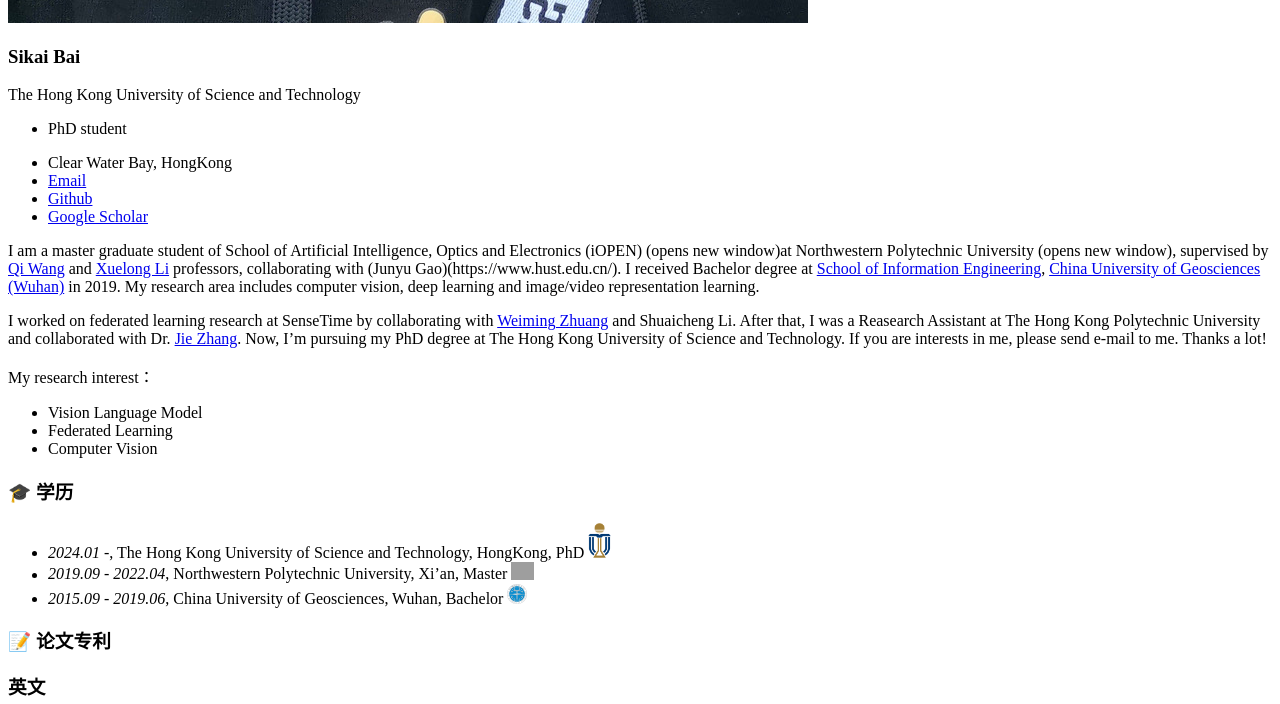
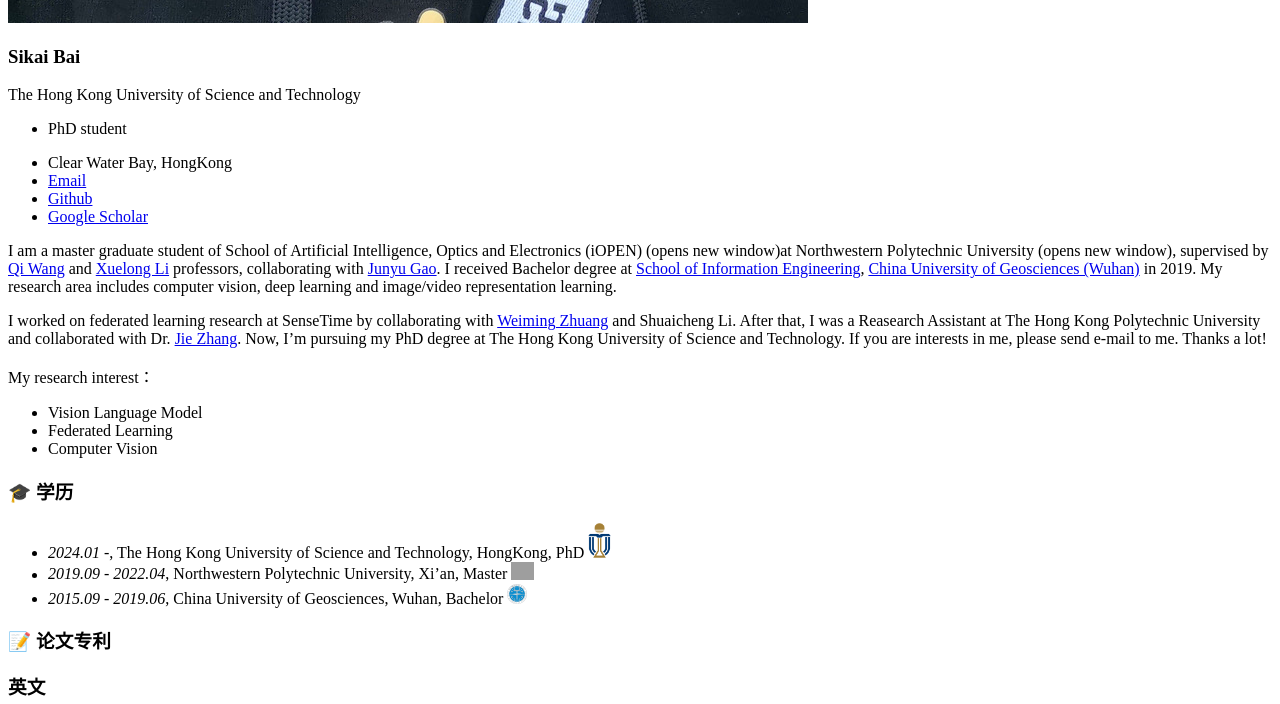
Before and after one commit to tangjyan/zh-cn, a Jekyll site: the page built from _pages/about.md, in a window 1280 px wide and 900 px high, scrolled down 1303 px, cut to the strip 0-704 px from the top of the window. Built offline with Jekyll 4.4.1, drawn with Linux system fonts in a browser that asks for light colours; some of the changed lines change nothing that is shown; grey boxes are pictures that could not be loaded.

Commit message:
Update about.md

```diff
--- a/_pages/about.md
+++ b/_pages/about.md
@@ -17,9 +17,9 @@
 
 <span class='anchor' id='about-me'></span>
 
-I am a master graduate student of School of Artificial Intelligence, Optics and Electronics (iOPEN) (opens new window)at Northwestern Polytechnic University (opens new window), supervised by [Qi Wang](https://www.hust.edu.cn/) and [Xuelong Li](https://www.hust.edu.cn/) professors, collaborating with (Junyu Gao)(https://www.hust.edu.cn/). I received Bachelor degree at [School of Information Engineering](https://www.hust.edu.cn/), [China University of Geosciences (Wuhan)](https://www.hust.edu.cn/) in 2019. My research area includes computer vision, deep learning and image/video representation learning.
+I am a master graduate student of School of Artificial Intelligence, Optics and Electronics (iOPEN) (opens new window)at Northwestern Polytechnic University (opens new window), supervised by [Qi Wang](https://crabwq.github.io/) and [Xuelong Li](https://iopen.nwpu.edu.cn/info/1329/1171.htm) professors, collaborating with [Junyu Gao](https://gjy3035.github.io/). I received Bachelor degree at [School of Information Engineering](https://xgxy.cug.edu.cn/), [China University of Geosciences (Wuhan)](https://www.cug.edu.cn/) in 2019. My research area includes computer vision, deep learning and image/video representation learning.
 
-I  worked on federated learning research at SenseTime by collaborating with [Weiming Zhuang](https://www.hust.edu.cn/) and Shuaicheng Li. After that, I was a Reasearch Assistant at The Hong Kong Polytechnic University and collaborated with Dr. [Jie Zhang](https://www.hust.edu.cn/).  Now, I'm pursuing my PhD degree at The Hong Kong University of Science and Technology. If you are interests in me, please send e-mail to me. Thanks a lot!
+I  worked on federated learning research at SenseTime by collaborating with [Weiming Zhuang](https://weiming.me/) and Shuaicheng Li. After that, I was a Reasearch Assistant at The Hong Kong Polytechnic University and collaborated with Dr. [Jie Zhang](https://www.hust.edu.cn/).  Now, I'm pursuing my PhD degree at The Hong Kong University of Science and Technology. If you are interests in me, please send e-mail to me. Thanks a lot!
 
 My research interest：
 - Vision Language Model
```
